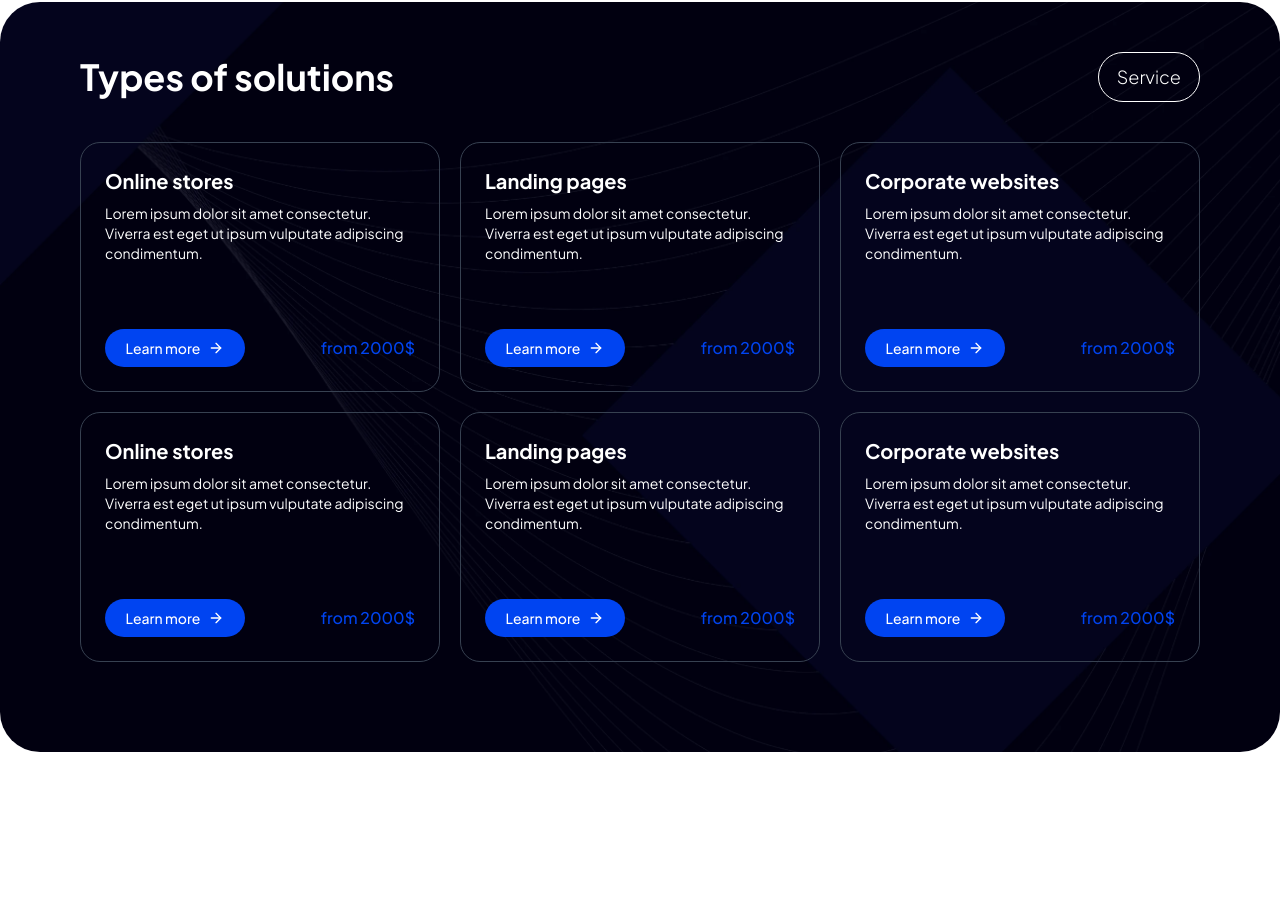
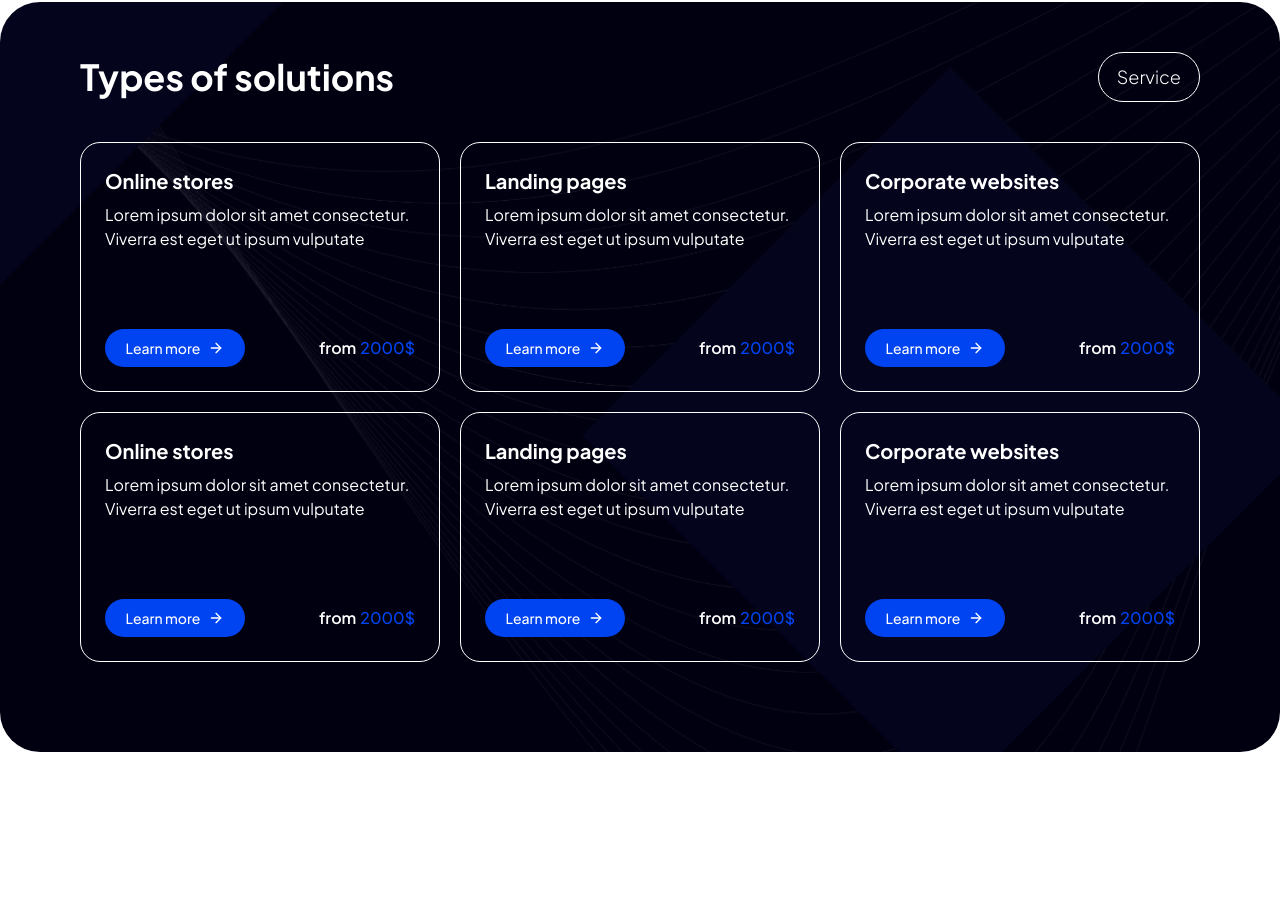
Before and after one commit to OlaSot/ocean_script, a Next.js app: page /services/ui-ux in a window 1280 px wide. Shown: the part 1258-2158 px from the top of the page. Built offline with nearby package versions, Linux system fonts and the light colour scheme.

Commit message:
types of solutions was fixed

```diff
--- a/components/ui/SolutionsGrid.tsx
+++ b/components/ui/SolutionsGrid.tsx
@@ -13,38 +13,38 @@ const solutions: Solution[] = [
   {
     title: "Online stores",
     description:
-      "Lorem ipsum dolor sit amet consectetur. Viverra est eget ut ipsum vulputate adipiscing condimentum.",
-    price: "from 2000$",
+      "Lorem ipsum dolor sit amet consectetur. Viverra est eget ut ipsum vulputate",
+    price: "2000$",
   },
   {
     title: "Landing pages",
     description:
-      "Lorem ipsum dolor sit amet consectetur. Viverra est eget ut ipsum vulputate adipiscing condimentum.",
-    price: "from 2000$",
+      "Lorem ipsum dolor sit amet consectetur. Viverra est eget ut ipsum vulputate",
+    price: "2000$",
   },
   {
     title: "Corporate websites",
     description:
-      "Lorem ipsum dolor sit amet consectetur. Viverra est eget ut ipsum vulputate adipiscing condimentum.",
-    price: "from 2000$",
+      "Lorem ipsum dolor sit amet consectetur. Viverra est eget ut ipsum vulputate",
+    price: "2000$",
   },
   {
     title: "Online stores",
     description:
-      "Lorem ipsum dolor sit amet consectetur. Viverra est eget ut ipsum vulputate adipiscing condimentum.",
-    price: "from 2000$",
+      "Lorem ipsum dolor sit amet consectetur. Viverra est eget ut ipsum vulputate",
+    price: "2000$",
   },
   {
     title: "Landing pages",
     description:
-      "Lorem ipsum dolor sit amet consectetur. Viverra est eget ut ipsum vulputate adipiscing condimentum.",
-    price: "from 2000$",
+      "Lorem ipsum dolor sit amet consectetur. Viverra est eget ut ipsum vulputate",
+    price: "2000$",
   },
   {
     title: "Corporate websites",
     description:
-      "Lorem ipsum dolor sit amet consectetur. Viverra est eget ut ipsum vulputate adipiscing condimentum.",
-    price: "from 2000$",
+      "Lorem ipsum dolor sit amet consectetur. Viverra est eget ut ipsum vulputate",
+    price: "2000$",
   },
 ];
 
@@ -54,7 +54,7 @@ export function SolutionsGrid() {
       {solutions.map((solution, index) => (
         <motion.div
           key={index}
-       className={`group p-6 rounded-[20px] border border-gray-700 transition-all duration-500 ease-in-out flex flex-col justify-between min-h-[250px]
+          className={`group p-6 rounded-[20px] border border-white transition-all duration-500 ease-in-out flex flex-col justify-between min-h-[180px] md:min-h-[250px]
             bg-transparent hover:bg-[url('/stagesBgWhite.webp')] hover:bg-cover cursor-pointer hover:shadow-lg`}
           initial={{ opacity: 0, y: 20 }}
           whileInView={{ opacity: 1, y: 0 }}
@@ -62,13 +62,22 @@ export function SolutionsGrid() {
           transition={{ delay: index * 0.1 }}
         >
           <div>
-            <h3 className="text-xl font-bold text-white group-hover:text-black">{solution.title}</h3>
-            <p className="text-sm text-white group-hover:text-black mt-2">{solution.description}</p>
+            <h3 className="text-xl font-bold text-white group-hover:text-black">
+              {solution.title}
+            </h3>
+            <p className="text-base text-white group-hover:text-black mt-2">
+              {solution.description}
+            </p>
           </div>
 
           <div className="mt-6 flex items-center justify-between">
             <ArrowRightButton text="Learn more" arrow={true} show={true} />
+            <div className="flex items-center gap-1 ">
+              <span className="text-white font-semibold group-hover:text-black transition-colors duration-300">
+                from
+              </span>
               <span className="text-btn_color font-medium">{solution.price}</span>
+            </div>
           </div>
         </motion.div>
       ))}
```
Lines whose indentation alone changed are shown as unchanged.
